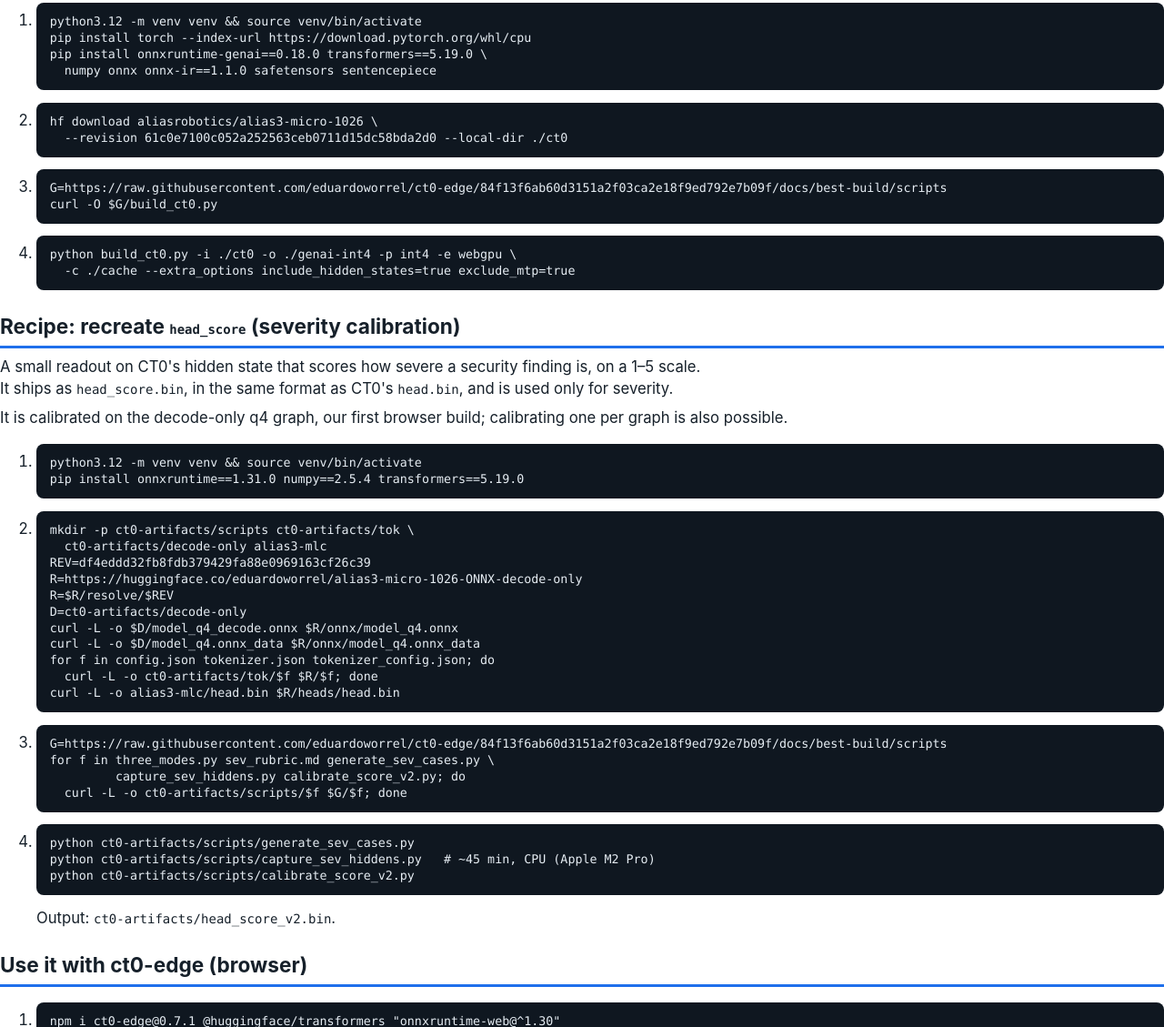
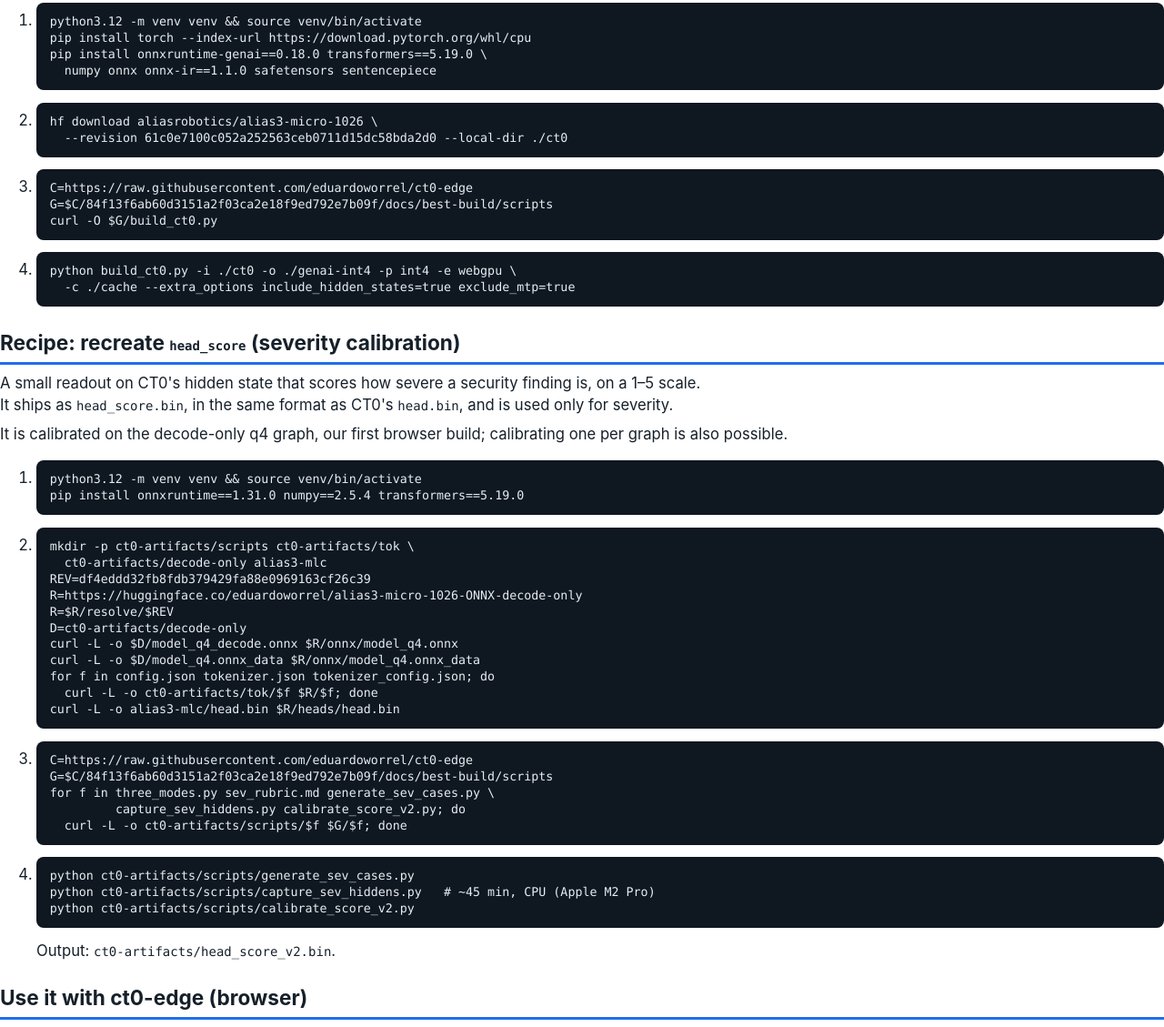
Before and after one commit to eduardoworrel/ct0-edge, a website: page docs/best-build/01-best-model-and-recipe.html in a window 1280 px wide. Shown: the part 713-1842 px from the top of the page at 91% size. Drawn offline with Linux system fonts and the light colour scheme.

Commit message:
docs: keep the recipe's script URL on one line in the PDF

```diff
--- a/docs/best-build/01-best-model-and-recipe.html
+++ b/docs/best-build/01-best-model-and-recipe.html
@@ -40,7 +40,8 @@ pip install onnxruntime-genai==0.18.0 transformers==5.19.0 \
   numpy onnx onnx-ir==1.1.0 safetensors sentencepiece</pre></li>
 <li><pre>hf download aliasrobotics/alias3-micro-1026 \
   --revision 61c0e7100c052a252563ceb0711d15dc58bda2d0 --local-dir ./ct0</pre></li>
-<li><pre>G=https://raw.githubusercontent.com/eduardoworrel/ct0-edge/84f13f6ab60d3151a2f03ca2e18f9ed792e7b09f/docs/best-build/scripts
+<li><pre>C=https://raw.githubusercontent.com/eduardoworrel/ct0-edge
+G=$C/84f13f6ab60d3151a2f03ca2e18f9ed792e7b09f/docs/best-build/scripts
 curl -O $G/build_ct0.py</pre></li>
 <li><pre>python build_ct0.py -i ./ct0 -o ./genai-int4 -p int4 -e webgpu \
   -c ./cache --extra_options include_hidden_states=true exclude_mtp=true</pre></li>
@@ -64,7 +65,8 @@ curl -L -o $D/model_q4.onnx_data $R/onnx/model_q4.onnx_data
 for f in config.json tokenizer.json tokenizer_config.json; do
   curl -L -o ct0-artifacts/tok/$f $R/$f; done
 curl -L -o alias3-mlc/head.bin $R/heads/head.bin</pre></li>
-<li><pre>G=https://raw.githubusercontent.com/eduardoworrel/ct0-edge/84f13f6ab60d3151a2f03ca2e18f9ed792e7b09f/docs/best-build/scripts
+<li><pre>C=https://raw.githubusercontent.com/eduardoworrel/ct0-edge
+G=$C/84f13f6ab60d3151a2f03ca2e18f9ed792e7b09f/docs/best-build/scripts
 for f in three_modes.py sev_rubric.md generate_sev_cases.py \
          capture_sev_hiddens.py calibrate_score_v2.py; do
   curl -L -o ct0-artifacts/scripts/$f $G/$f; done</pre></li>
```
Also changed, not shown: 1 other file.
